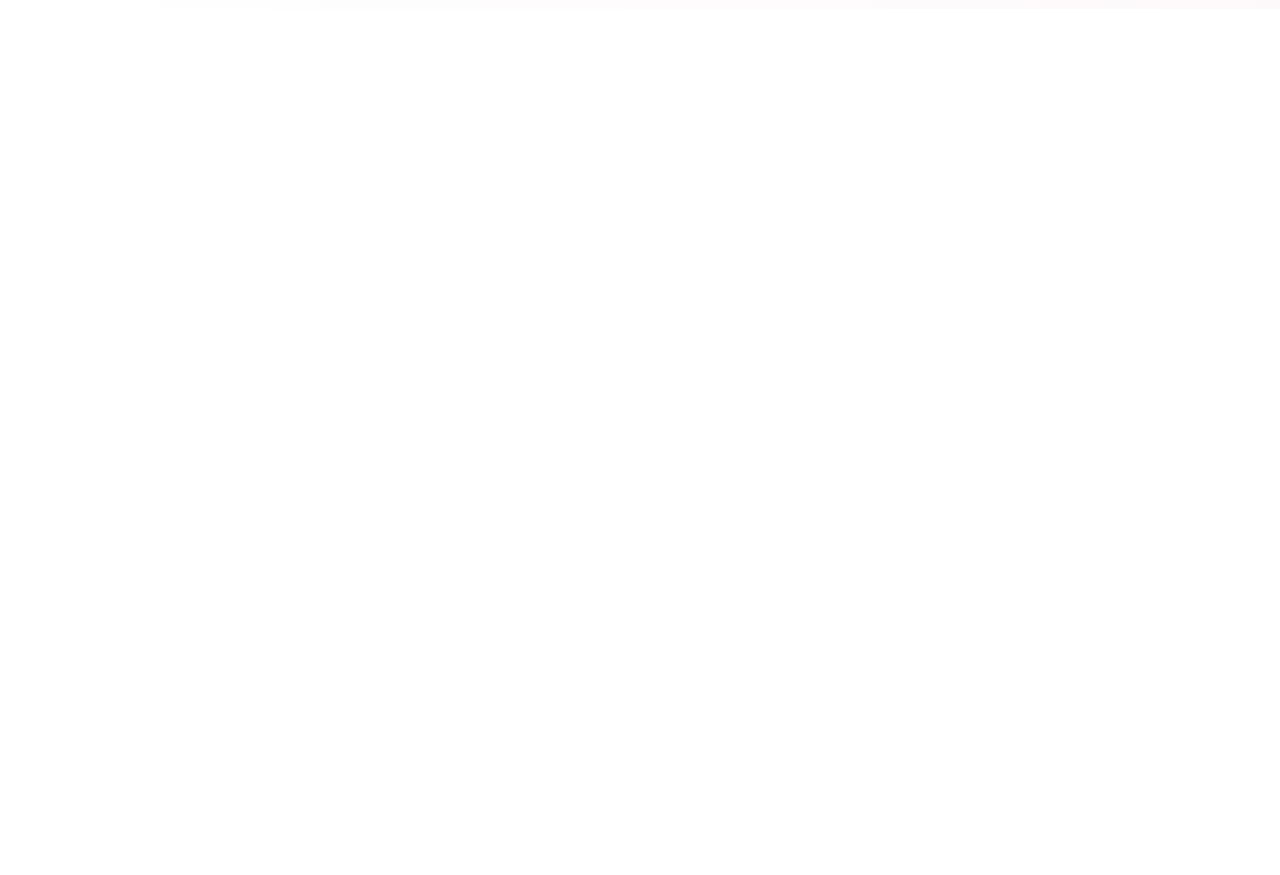
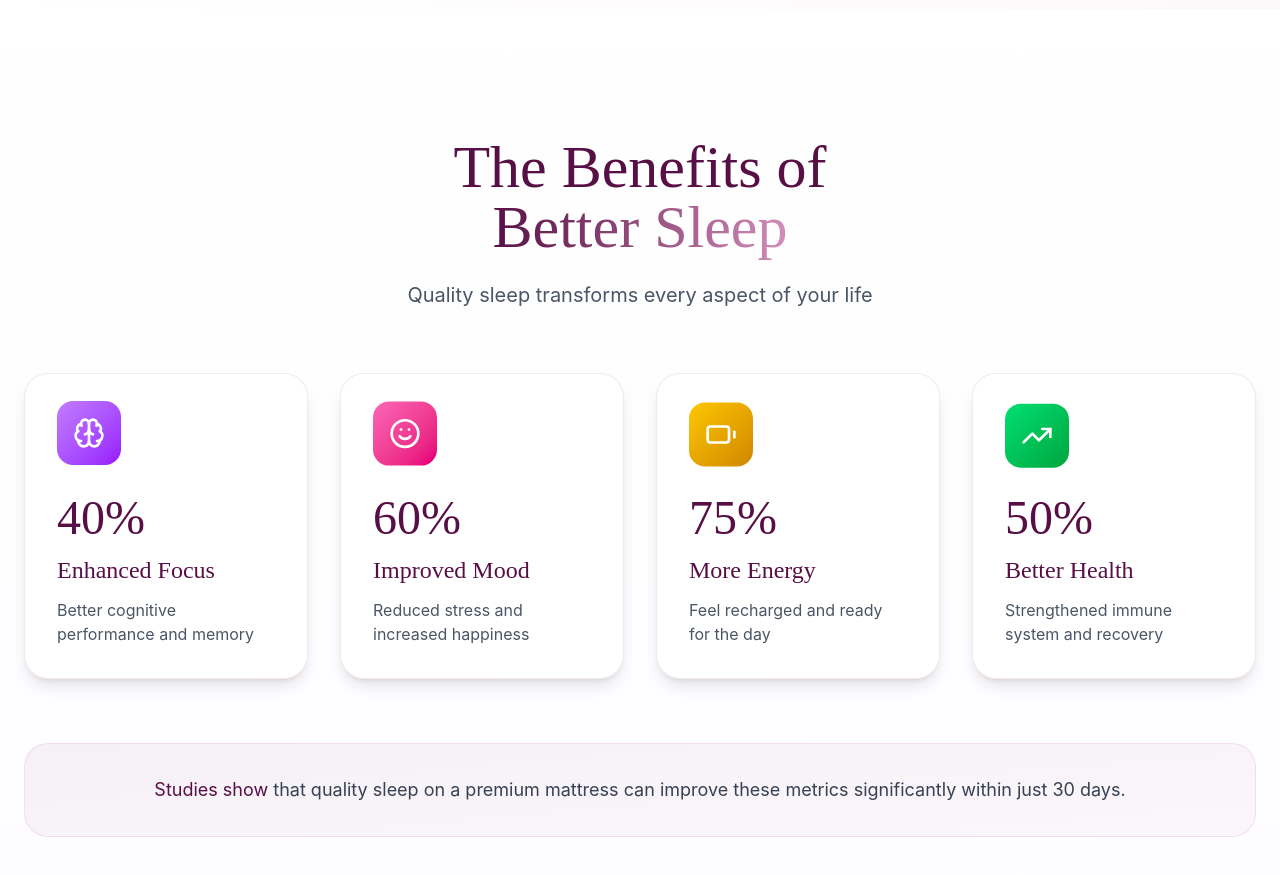
Before and after one commit to imedonii/CasaBali, a Next.js app in the folder frontend/: page / in a window 1280 px wide. Shown: the part 6280-7155 px from the top of the page. Before the commit the page ends 6289 px from the top, so only its background shows below. Built offline with nearby package versions, Linux system fonts and the light colour scheme.

Commit message:
Sleep Benefits added

```diff
--- a/frontend/components/Home/Home.tsx
+++ b/frontend/components/Home/Home.tsx
@@ -8,6 +8,7 @@ import SleepPhilosophy from '../SleepPhilosophy/SleepPhilosophy';
 import ProductShowcase from '../ProductShowcase/ProductShowcase';
 import ComfortLayers from '../ComfortLayers/ComfortLayers';
 import WhyDifferent from '../WhyDifferent/WhyDifferent';
+import SleepBenefits from '../SleepBenefits/SleepBenefits';
 
 export const Home = () => {
   const [isScrolled, setIsScrolled] = useState(false);
@@ -31,6 +32,7 @@ export const Home = () => {
         <ProductShowcase />
         <ComfortLayers />
         <WhyDifferent />
+        <SleepBenefits />
       </main>
     </>
   );
--- /dev/null
+++ b/frontend/components/SleepBenefits/SleepBenefits.tsx
@@ -0,0 +1,151 @@
+import { motion, useInView } from 'framer-motion';
+import { useRef } from 'react';
+import { Brain, Smile, Battery, TrendingUp } from 'lucide-react';
+
+export default function SleepBenefits() {
+  const ref = useRef(null);
+  const isInView = useInView(ref, { once: true, amount: 0.3 });
+
+  const benefits = [
+    {
+      icon: Brain,
+      title: 'Enhanced Focus',
+      stat: '40%',
+      description: 'Better cognitive performance and memory',
+      color: 'from-purple-400 to-purple-600',
+    },
+    {
+      icon: Smile,
+      title: 'Improved Mood',
+      stat: '60%',
+      description: 'Reduced stress and increased happiness',
+      color: 'from-pink-400 to-pink-600',
+    },
+    {
+      icon: Battery,
+      title: 'More Energy',
+      stat: '75%',
+      description: 'Feel recharged and ready for the day',
+      color: 'from-yellow-400 to-yellow-600',
+    },
+    {
+      icon: TrendingUp,
+      title: 'Better Health',
+      stat: '50%',
+      description: 'Strengthened immune system and recovery',
+      color: 'from-green-400 to-green-600',
+    },
+  ];
+
+  return (
+    <section
+      ref={ref}
+      className="py-32 px-6 bg-gradient-to-b from-white to-purple-50/30"
+    >
+      <div className="max-w-7xl mx-auto">
+        <motion.div
+          initial={{ opacity: 0, y: 30 }}
+          animate={isInView ? { opacity: 1, y: 0 } : {}}
+          transition={{ duration: 0.8 }}
+          className="text-center mb-16"
+        >
+          <h2
+            className="text-5xl md:text-6xl text-[#570f46] mb-6"
+            style={{ fontFamily: "'Playfair Display', serif" }}
+          >
+            The Benefits of
+            <br />
+            <span className="bg-gradient-to-r from-[#570f46] to-[#d28db9] bg-clip-text text-transparent">
+              Better Sleep
+            </span>
+          </h2>
+          <p
+            className="text-xl text-gray-600 max-w-2xl mx-auto"
+            style={{ fontFamily: "'Inter', sans-serif" }}
+          >
+            Quality sleep transforms every aspect of your life
+          </p>
+        </motion.div>
+
+        <div className="grid md:grid-cols-2 lg:grid-cols-4 gap-8">
+          {benefits.map((benefit, index) => (
+            <motion.div
+              key={index}
+              initial={{ opacity: 0, y: 30, scale: 0.9 }}
+              animate={isInView ? { opacity: 1, y: 0, scale: 1 } : {}}
+              transition={{ duration: 0.6, delay: index * 0.15 }}
+              whileHover={{ scale: 1.05 }}
+              className="relative group"
+            >
+              <div className="p-8 bg-white rounded-3xl border border-[#d28db9]/20 hover:border-[#d28db9]/50 shadow-lg hover:shadow-2xl transition-all h-full flex flex-col">
+                {/* Icon with gradient background */}
+                <motion.div
+                  animate={{
+                    y: [0, -5, 0],
+                  }}
+                  transition={{
+                    duration: 2,
+                    repeat: Infinity,
+                    delay: index * 0.2,
+                  }}
+                  className={`w-16 h-16 rounded-2xl bg-gradient-to-br ${benefit.color} flex items-center justify-center mb-6`}
+                >
+                  <benefit.icon className="w-8 h-8 text-white" />
+                </motion.div>
+
+                {/* Stat */}
+                <motion.p
+                  initial={{ scale: 0 }}
+                  animate={isInView ? { scale: 1 } : {}}
+                  transition={{ delay: 0.5 + index * 0.15, type: 'spring' }}
+                  className="text-5xl text-[#570f46] mb-3"
+                  style={{ fontFamily: "'Playfair Display', serif" }}
+                >
+                  {benefit.stat}
+                </motion.p>
+
+                {/* Title */}
+                <h3
+                  className="text-2xl text-[#570f46] mb-3"
+                  style={{ fontFamily: "'Playfair Display', serif" }}
+                >
+                  {benefit.title}
+                </h3>
+
+                {/* Description */}
+                <p
+                  className="text-gray-600 flex-grow"
+                  style={{ fontFamily: "'Inter', sans-serif" }}
+                >
+                  {benefit.description}
+                </p>
+
+                {/* Decorative gradient on hover */}
+                <div
+                  className={`absolute inset-0 bg-gradient-to-br ${benefit.color} opacity-0 group-hover:opacity-5 rounded-3xl transition-opacity`}
+                />
+              </div>
+            </motion.div>
+          ))}
+        </div>
+
+        {/* Additional info */}
+        <motion.div
+          initial={{ opacity: 0, y: 30 }}
+          animate={isInView ? { opacity: 1, y: 0 } : {}}
+          transition={{ duration: 0.8, delay: 0.8 }}
+          className="mt-16 p-8 bg-gradient-to-br from-[#570f46]/5 to-[#d28db9]/5 rounded-3xl border border-[#d28db9]/20 text-center"
+        >
+          <p
+            className="text-lg text-gray-700"
+            style={{ fontFamily: "'Inter', sans-serif" }}
+          >
+            <span className="text-[#570f46]">Studies show</span> that quality
+            sleep on a premium mattress can improve these metrics significantly
+            within just 30 days.
+          </p>
+        </motion.div>
+      </div>
+    </section>
+  );
+}
```
